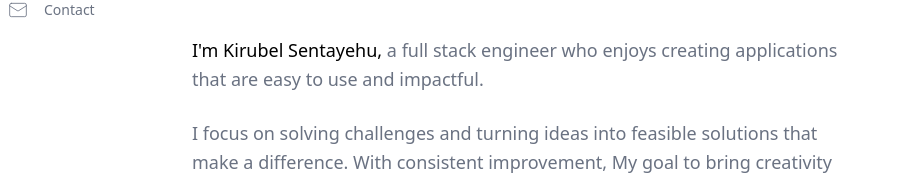
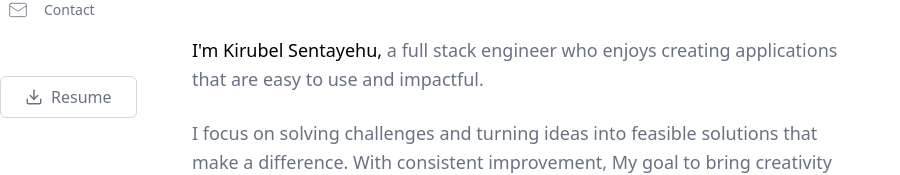
Before and after one commit to kira-1011/portfolio, a Next.js app: page / in a window 1280 px wide. Shown: the part 284-459 px from the top of the page, without its empty margins (0-900 px from the left). Built offline with nearby package versions, Linux system fonts and the light colour scheme; some icons are missing.

Commit message:
feat: introduce btn-primary utility class for consistent button styling; update ContactSection and Sidebar to utilize new button styles and add download resume functionality

```diff
--- a/app/globals.css
+++ b/app/globals.css
@@ -49,6 +49,13 @@ html {
   background-image: linear-gradient(to right, rgba(0, 0, 0, 0.02) 0.5px, transparent 0.5px),
     linear-gradient(to bottom, rgba(0, 0, 0, 0.02) 0.5px, transparent 0.5px);
   background-attachment: fixed;
+}
+
+@utility btn-primary {
+  @apply inline-flex items-center gap-2 px-6 py-2 border border-gray-300 text-gray-500 rounded-sm;
+  @apply hover:cursor-pointer hover:border-primary hover:text-primary;
+  @apply transition-colors duration-300 font-medium;
+  @apply disabled:opacity-50 disabled:cursor-not-allowed;
 }
 
 body {
--- a/components/ContactSection.tsx
+++ b/components/ContactSection.tsx
@@ -115,7 +115,7 @@ export default function ContactSection() {
                     <button
                         type="submit"
                         disabled={isPending}
-                        className="flex items-center gap-2 px-6 py-2 group border border-gray-300 text-gray-500 rounded-sm hover:cursor-pointer hover:border-purple-600 hover:text-purple-600 transition-colors duration-300 font-medium disabled:opacity-50 disabled:cursor-not-allowed"
+                        className="btn-primary group"
                     >
                         {isPending ? (
                             <>
--- a/components/Sidebar.tsx
+++ b/components/Sidebar.tsx
@@ -1,6 +1,6 @@
 'use client';
 import { Link as ScrollLink } from 'react-scroll';
-import { User, Folder, Mail, Briefcase, Menu, X } from 'lucide-react';
+import { User, Folder, Mail, Briefcase, Menu, X, Download } from 'lucide-react';
 import { useState } from 'react';
 
 const MENU_ITEMS = [
@@ -81,6 +81,16 @@ export default function Sidebar() {
                             </ScrollLink>
                         ))}
                     </nav>
+
+                    {/* Mobile Download Resume Button */}
+                    <a
+                        href="/resume.pdf"
+                        download
+                        className="btn-primary mt-8 w-full justify-center group"
+                    >
+                        <Download size={18} className="group-hover:translate-y-0.5 transition-transform duration-300" />
+                        Resume
+                    </a>
                 </div>
             </div>
 
@@ -103,6 +113,16 @@ export default function Sidebar() {
                         </ScrollLink>
                     ))}
                 </nav>
+
+                {/* Desktop Download Resume Button */}
+                <a
+                    href="/resume.pdf"
+                    download
+                    className="btn-primary w-fit mt-12 group"
+                >
+                    <Download size={18} className="group-hover:translate-y-0.5 transition-transform duration-300" />
+                    Resume
+                </a>
             </aside>
         </>
     );
```
